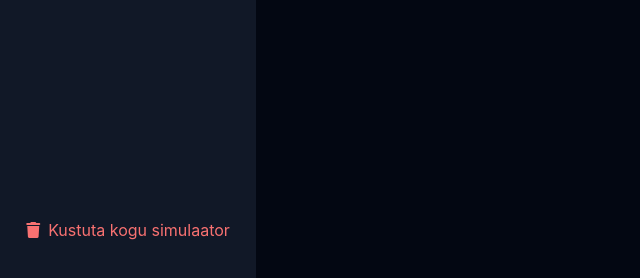
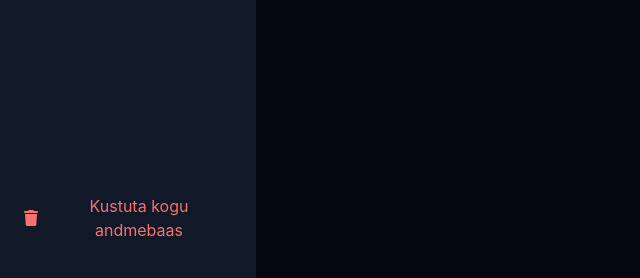
Before and after one commit to TLU-HK-RIF23-Janeli/API-simulaator, a Flask app: template code/templates/tester2.html in a window 1280 px wide. Shown: the part 522-800 px from the top of the page, without its empty margins (0-640 px from the left). Run offline with Flask 3, Linux system fonts and the light colour scheme; the template is opened without the code that fills it, so the values that code supplies are empty; some libraries are stand-ins or nearby versions.

Commit message:
fix: Update button text to clarify database deletion action

```diff
--- a/code/templates/tester2.html
+++ b/code/templates/tester2.html
@@ -37,7 +37,7 @@
       </nav>
 
       <button onclick="resetDatabase()" class="mt-auto flex items-center justify-center gap-2 text-red-400 hover:text-red-300 py-3">
-        <i class="fa-solid fa-trash"></i> Kustuta kogu simulaator
+        <i class="fa-solid fa-trash"></i> Kustuta kogu andmebaas
       </button>
     </div>
 
```
